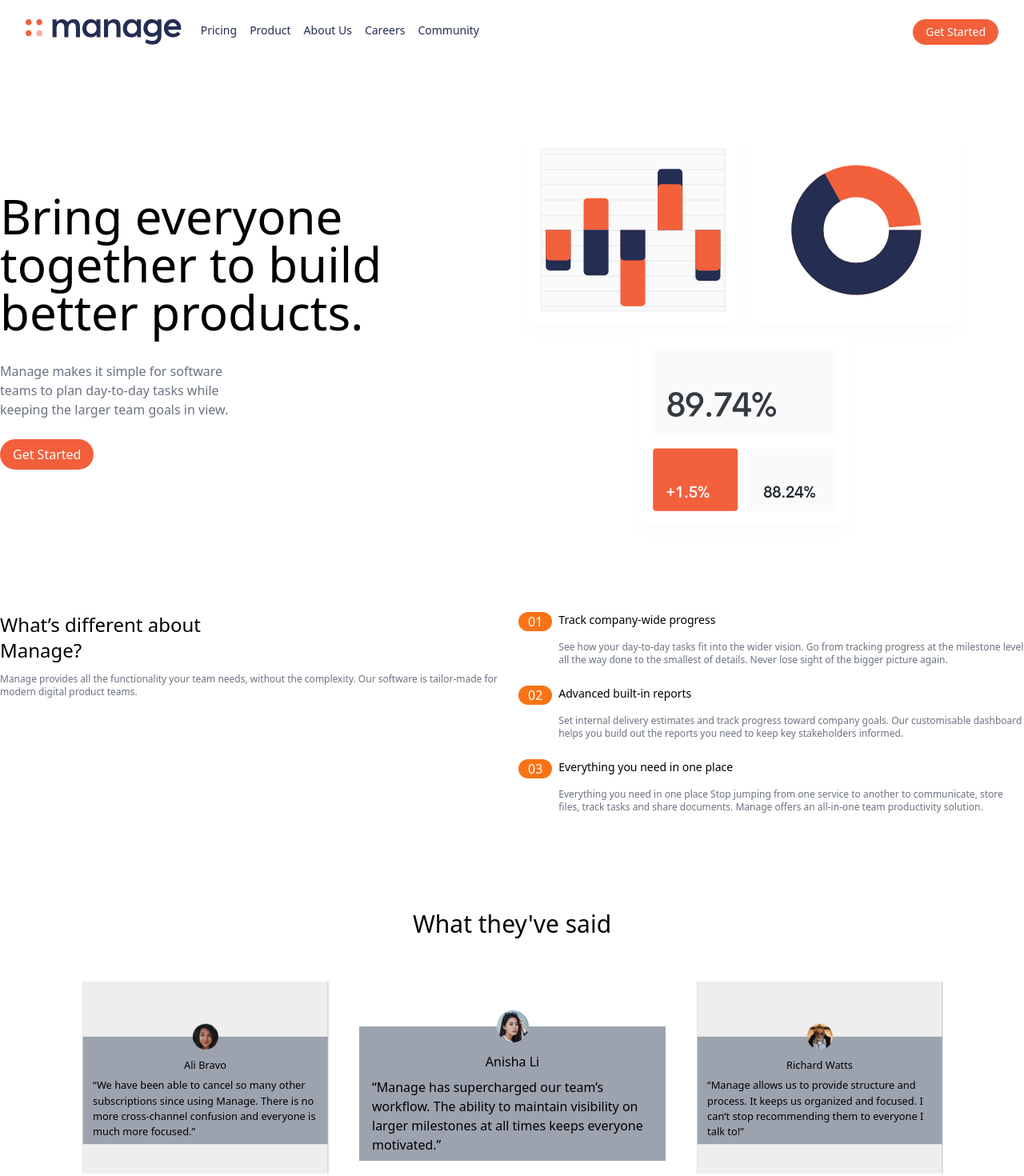
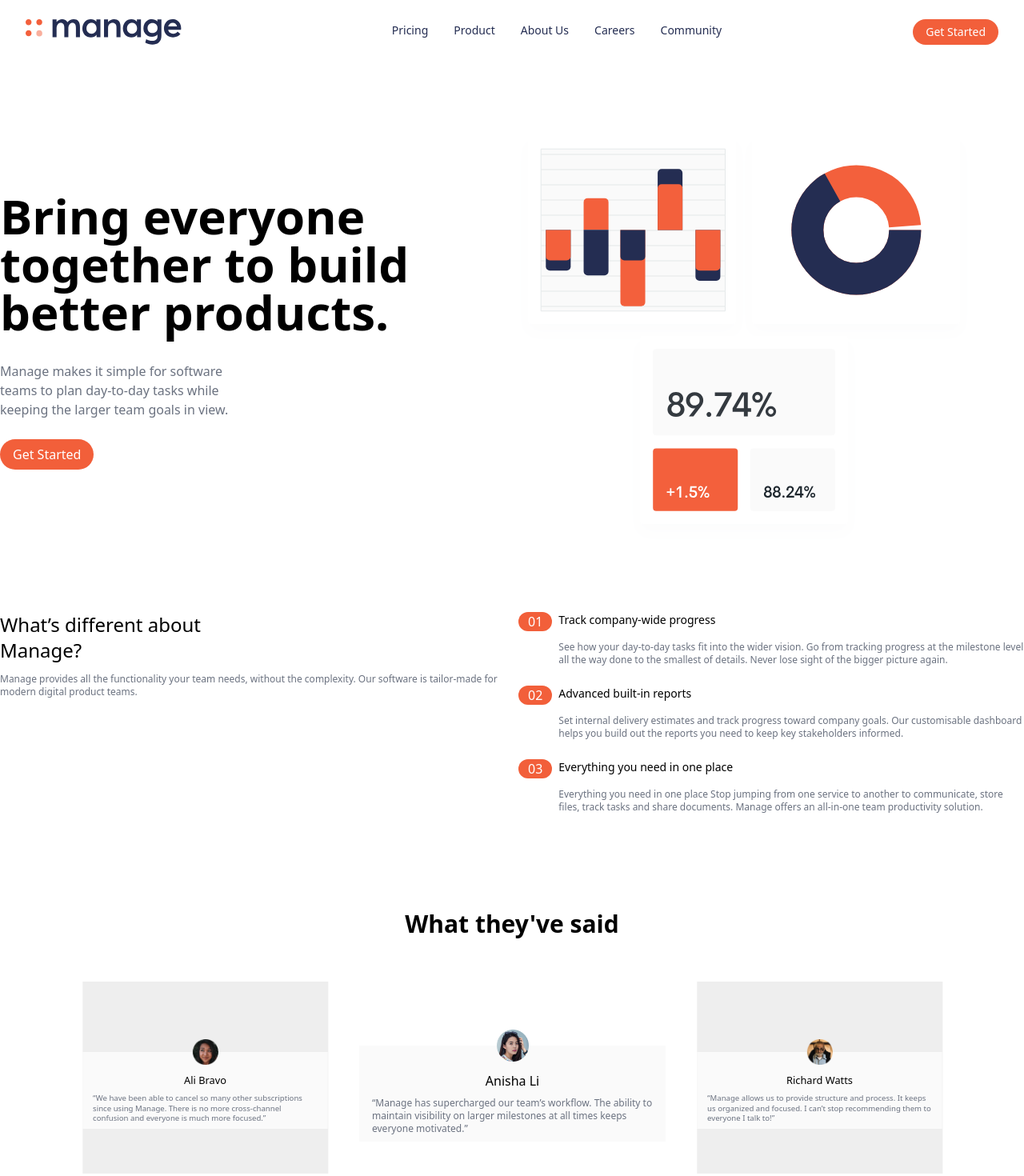
Before and after one commit to tsxepo-web/manage-landing-page, an Angular app: page / in a window 1280 px wide. Shown: the top 1470 px of the page at 80% size. Built offline with nearby package versions, Linux system fonts and the light colour scheme.

Commit message:
Updated typography

```diff
--- a/src/app/Components/carousel/carousel.component.html
+++ b/src/app/Components/carousel/carousel.component.html
@@ -1,5 +1,5 @@
 <section class="py-4 mb-20">
-  <h1 class="text-center text-3xl pb-6">What they've said</h1>
+  <h1 class="text-center text-3xl font-bold pb-6">What they've said</h1>
 
   <div class="swiper">
     <div class="swiper-wrapper">
@@ -9,9 +9,9 @@
           src="../../../assets/images/avatar-ali.png"
           alt=""
         />
-        <div class="bg-gray-400">
+        <div class="bg-veryLightGray">
           <h1 class="text-center mt-8">Ali Bravo</h1>
-          <p class="px-4 py-2">
+          <p class="px-4 py-2 text-xs text-gray-500">
             “We have been able to cancel so many other subscriptions since using
             Manage. There is no more cross-channel confusion and everyone is
             much more focused.”
@@ -24,9 +24,9 @@
           src="../../../assets/images/avatar-anisha.png"
           alt=""
         />
-        <div class="bg-gray-400">
+        <div class="bg-veryLightGray">
           <h1 class="text-center mt-8">Anisha Li</h1>
-          <p class="px-4 py-2">
+          <p class="px-4 py-2 text-xs text-gray-500">
             “Manage has supercharged our team’s workflow. The ability to
             maintain visibility on larger milestones at all times keeps everyone
             motivated.”
@@ -39,9 +39,9 @@
           src="../../../assets/images/avatar-richard.png"
           alt=""
         />
-        <div class="bg-gray-400">
+        <div class="bg-veryLightGray">
           <h1 class="text-center mt-8">Richard Watts</h1>
-          <p class="px-4 py-2">
+          <p class="px-4 py-2 text-xs text-gray-500">
             “Manage allows us to provide structure and process. It keeps us
             organized and focused. I can’t stop recommending them to everyone I
             talk to!”
@@ -54,9 +54,9 @@
           src="../../../assets/images/avatar-shanai.png"
           alt=""
         />
-        <div class="bg-gray-400">
+        <div class="bg-veryLightGray">
           <h1 class="text-center mt-8">Shanai Gough</h1>
-          <p class="px-4 py-2">
+          <p class="px-4 py-2 text-xs text-gray-500">
             “Their software allows us to track, manage and collaborate on our
             projects from anywhere. It keeps the whole team in-sync without
             being intrusive.”
--- a/src/app/Components/header/header.component.html
+++ b/src/app/Components/header/header.component.html
@@ -5,8 +5,8 @@
         <img class="h-8 w-full" src="../../../assets/images/logo.svg" alt="" />
       </div>
 
-      <div class="hidden sm:ml-6 sm:block">
-        <div class="flex mt-1 space-x-4">
+      <div class="hidden sm:ml-6 flex-grow sm:block">
+        <div class="flex justify-center mt-1 space-x-4 lg:space-x-8">
           <a href="./" class="text-sm text-darkBlue hover:text-darkBlueHover"
             >Pricing</a
           >
@@ -24,6 +24,7 @@
           >
         </div>
       </div>
+
       <button
         class="ml-auto text-sm rounded-full bg-brightRed hover:bg-brightRedHover hidden text-white px-4 sm:block"
         href="./"
--- a/src/app/Components/hero-section/hero-section.component.html
+++ b/src/app/Components/hero-section/hero-section.component.html
@@ -1,7 +1,7 @@
 <section class="mb-20 px-4 sm:px-0">
   <div class="flex flex-col-reverse container mx-auto sm:flex-row">
     <div class="w-full lg:pt-20">
-      <h1 class="text-3xl sm:text-5xl lg:text-6xl">
+      <h1 class="text-3xl font-bold sm:text-5xl lg:text-6xl">
         Bring everyone <br />
         together to build <br />
         better products.
--- a/src/app/Components/main/main.component.html
+++ b/src/app/Components/main/main.component.html
@@ -1,7 +1,7 @@
 <main class="mb-20">
   <div class="container ml-2 mr-2 sm:flex sm:gap-4 sm:mx-auto">
     <section class="w-full mb-9">
-      <h2 class="text-2xl pb-3">
+      <h2 class="text-2xl font-medium pb-3">
         What’s different about <br />
         Manage?
       </h2>
@@ -14,12 +14,12 @@
     <aside class="w-full">
       <div class="flex">
         <span
-          class="bg-orange-500 absolute left-2 px-3 text-white h-6 rounded-xl sm:static"
+          class="bg-brightRed absolute left-2 px-3 text-white h-6 rounded-xl sm:static"
           >01</span
         >
         <div class="mb-6 sm:pl-2">
           <h2
-            class="bg-veryPaleRed h-6 ml-3 mb-3 pl-10 text-sm sm:bg-white sm:ml-0 sm:pl-0"
+            class="font-normal bg-veryPaleRed h-6 ml-3 mb-3 pl-10 text-sm sm:bg-white sm:ml-0 sm:pl-0"
           >
             Track company-wide progress
           </h2>
@@ -32,12 +32,12 @@
       </div>
       <div class="flex">
         <span
-          class="bg-orange-500 absolute left-2 px-3 text-white h-6 rounded-xl sm:static"
+          class="bg-brightRed absolute left-2 px-3 text-white h-6 rounded-xl sm:static"
           >02</span
         >
         <div class="mb-6 sm:pl-2">
           <h2
-            class="bg-veryPaleRed h-6 ml-3 mb-3 pl-10 text-sm sm:bg-white sm:ml-0 sm:pl-0"
+            class="font-normal bg-veryPaleRed h-6 ml-3 mb-3 pl-10 text-sm sm:bg-white sm:ml-0 sm:pl-0"
           >
             Advanced built-in reports
           </h2>
@@ -50,12 +50,12 @@
       </div>
       <div class="flex">
         <span
-          class="bg-orange-500 absolute left-2 px-3 text-white h-6 rounded-xl sm:static"
+          class="bg-brightRed absolute left-2 px-3 text-white h-6 rounded-xl sm:static"
           >03</span
         >
         <div class="mb-6 sm:pl-2">
           <h2
-            class="bg-veryPaleRed h-6 ml-3 mb-3 pl-10 text-sm sm:bg-white sm:ml-0 sm:pl-0"
+            class="font-normal bg-veryPaleRed h-6 ml-3 mb-3 pl-10 text-sm sm:bg-white sm:ml-0 sm:pl-0"
           >
             Everything you need in one place
           </h2>
--- a/src/styles.css
+++ b/src/styles.css
@@ -1,3 +1,11 @@
 @tailwind base;
 @tailwind components;
 @tailwind utilities;
+
+@layer base {
+  html {
+    font-family: "Be Vietnam Pro", system-ui, -apple-system, BlinkMacSystemFont,
+      "Segoe UI", Roboto, Oxygen, Ubuntu, Cantarell, "Open Sans",
+      "Helvetica Neue", sans-serif;
+  }
+}
```
